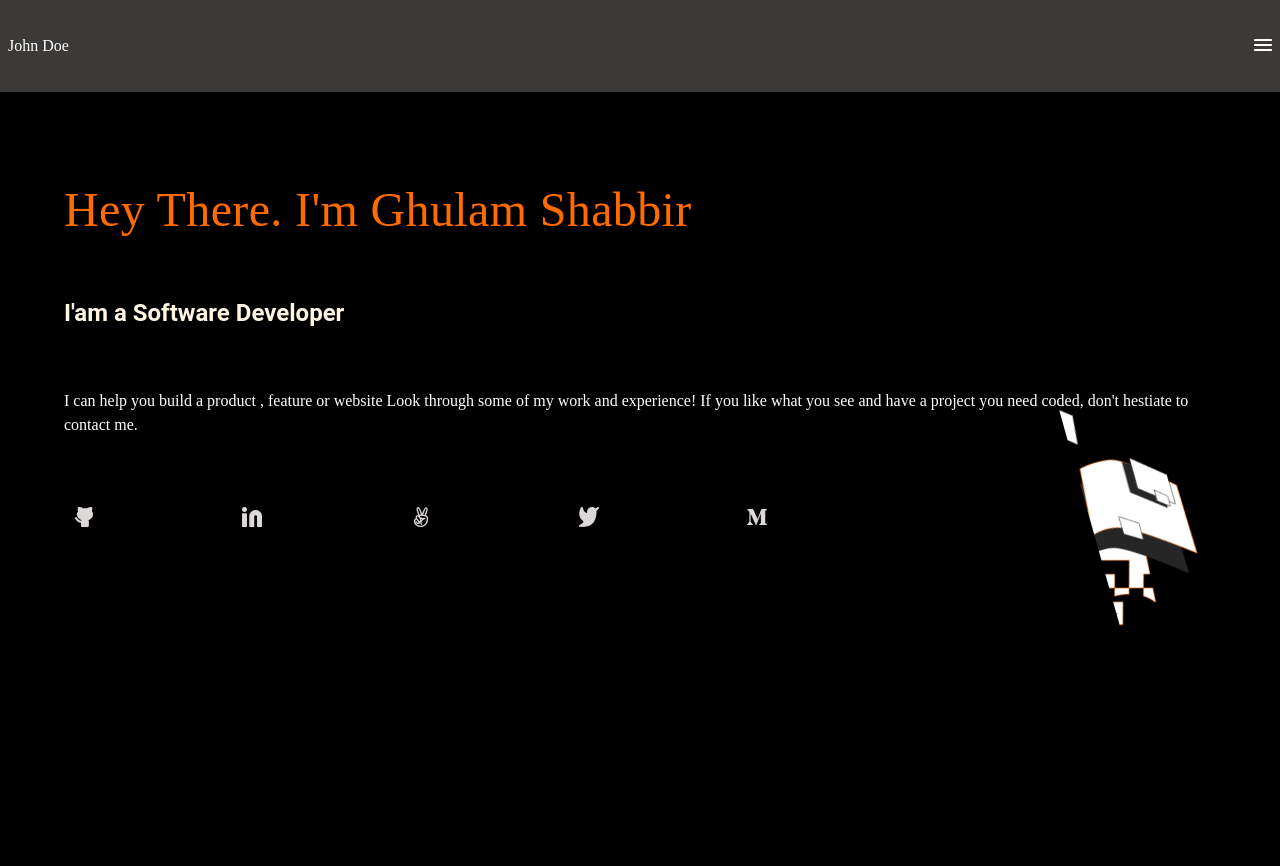
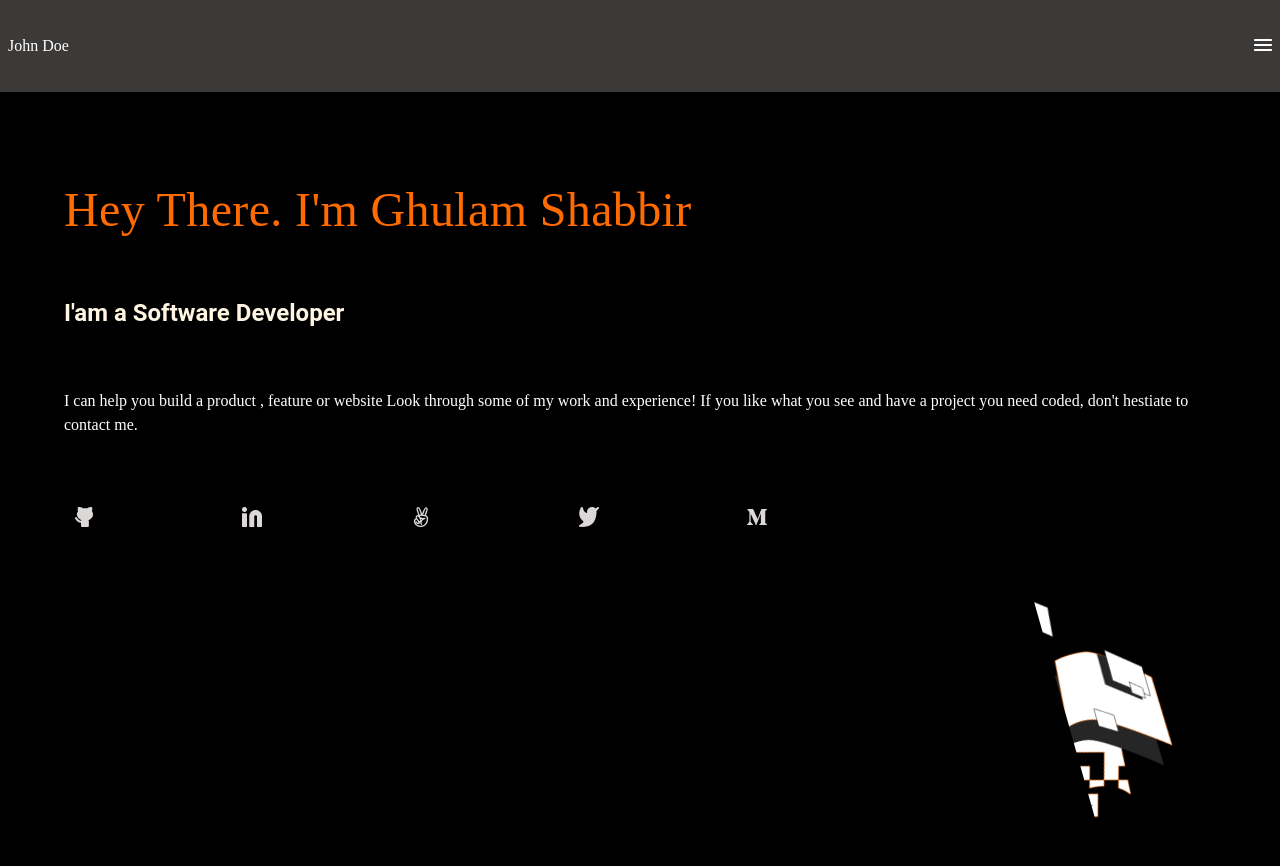
Before and after one commit to AJ193/Portfolio, a website: page index.html in a window 1280 px wide. Before the commit the page ends 800 px from the top, so only its background shows below. Drawn offline with Linux system fonts and the light colour scheme.

Commit message:
modify css file

```diff
--- a/style.css
+++ b/style.css
@@ -20,9 +20,9 @@ body {
 }
 .image-ils {
     position: absolute;
-    left: 83.37%;
+    left: 81.37%;
 right: -96.24%;
-top: 29%;
+top: 53%;
 bottom: 0.1%;
 
 transform: matrix(-1.00, 0.27, 0.27, 0.96, 11, 20);
```
